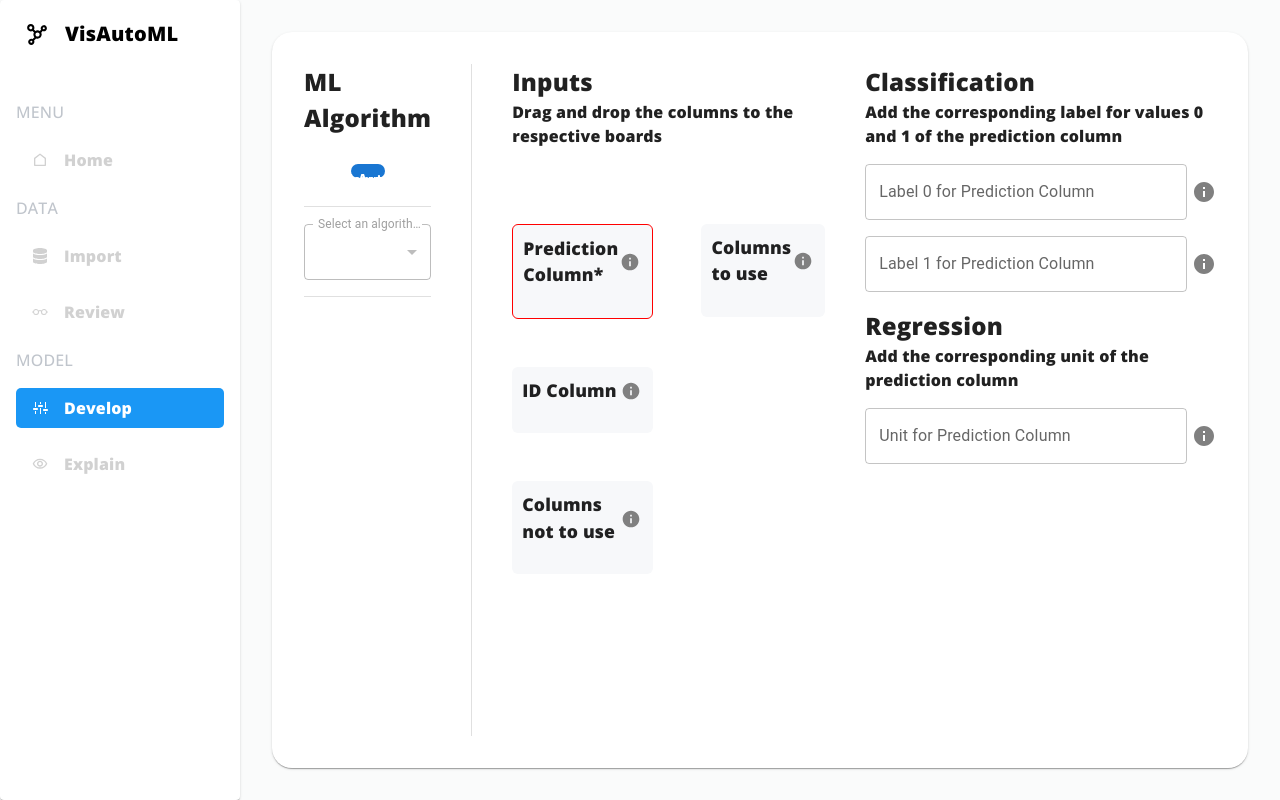
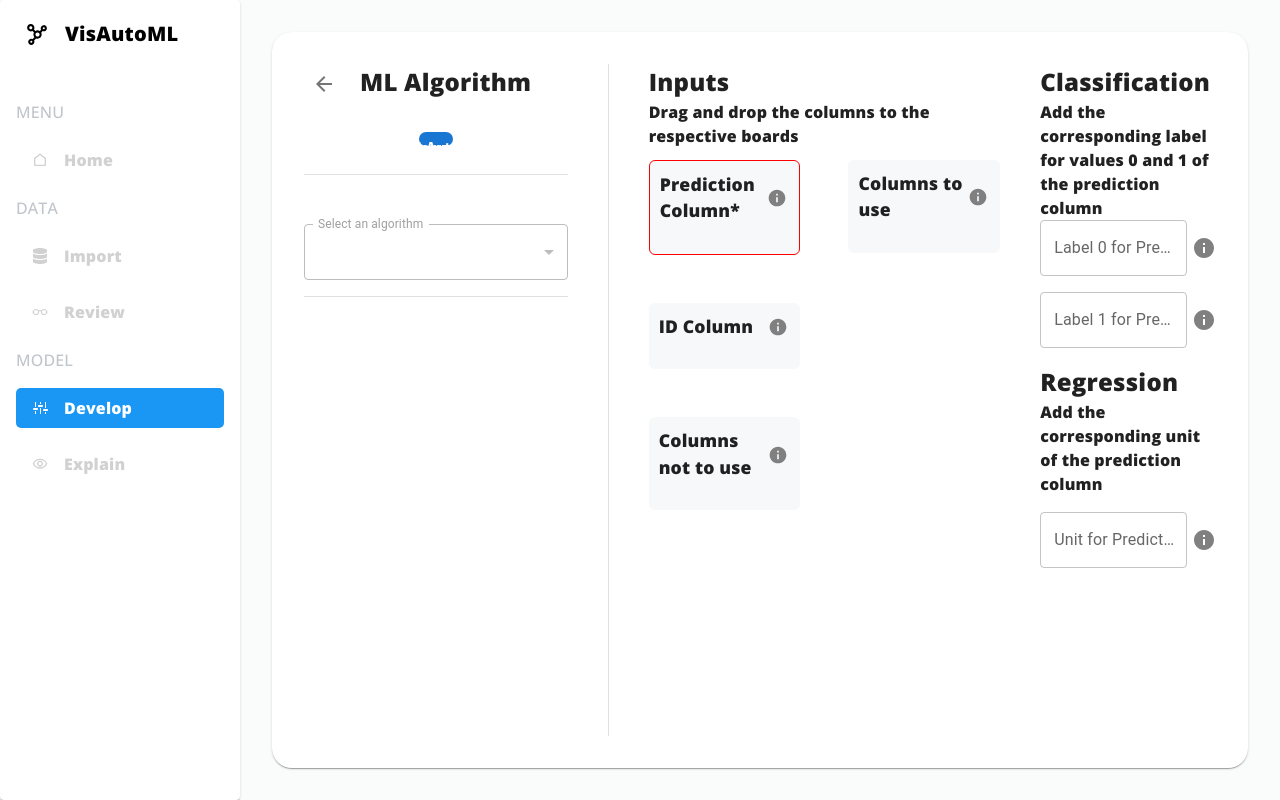
Before and after one commit to tahaboud/VisAutoML, a React (Create React App) app: page /select in a window 1280 px wide. Built offline with nearby package versions, Linux system fonts and the light colour scheme.

Commit message:
finish before bed corrections

```diff
--- /dev/null
+++ b/src/components/select/BackDialog.js
@@ -0,0 +1,40 @@
+import Button from "@mui/material/Button";
+import Dialog from "@mui/material/Dialog";
+import DialogActions from "@mui/material/DialogActions";
+import DialogTitle from "@mui/material/DialogTitle";
+import { useNavigate } from "react-router-dom";
+
+const BackDialog = ({ open, setOpen }) => {
+  const navigate = useNavigate();
+  const handleClose = () => {
+    setOpen(false);
+  };
+  const handleConfirm = () => {
+    setTimeout(() => {
+      setOpen(false);
+      navigate("/review");
+    }, 500);
+  };
+  return (
+    <Dialog open={open} onClose={handleClose} maxWidth="xs" fullWidth>
+      <DialogTitle sx={{ fontFamily: "Open Sans" }}>
+        {"There are unsaved changes, do you wish to discard them?"}
+      </DialogTitle>
+      <DialogActions>
+        <Button onClick={handleClose} sx={{ fontFamily: "Open Sans" }}>
+          Cancel
+        </Button>
+        <Button
+          variant="contained"
+          onClick={handleConfirm}
+          color="error"
+          sx={{ fontFamily: "Open Sans" }}
+        >
+          Ok
+        </Button>
+      </DialogActions>
+    </Dialog>
+  );
+};
+
+export default BackDialog;
--- a/src/components/select/Body.js
+++ b/src/components/select/Body.js
@@ -1,12 +1,14 @@
 import {
   Card,
   Divider,
+  IconButton,
   MenuItem,
   Switch,
   TextField,
   Tooltip,
   Typography,
 } from "@mui/material";
+import ArrowBackIcon from "@mui/icons-material/ArrowBack";
 import { Box } from "@mui/system";
 import { useEffect, useState } from "react";
 import { useSelector } from "react-redux";
@@ -61,7 +63,7 @@ const useStyles = makeStyles({
   },
 });
 
-const Body = () => {
+const Body = ({ open, setOpen }) => {
   const classes = useStyles();
   const { response, model } = useSelector((state) => state.model);
   const [columns, setColumns] = useState([]);
@@ -95,8 +97,12 @@ const Body = () => {
         gap: "2.5em",
       }}
     >
-      <Box>
+      <Box sx={{ flex: 1.5 }}>
         <Box sx={{ height: "10em" }}>
+          <Box sx={{ display: "flex", gap: "1em" }}>
+            <IconButton onClick={() => setOpen(true)}>
+              <ArrowBackIcon />
+            </IconButton>
             <Typography
               sx={{
                 fontSize: "1.5rem",
@@ -106,6 +112,8 @@ const Body = () => {
             >
               ML Algorithm
             </Typography>
+          </Box>
+
           <Box
             sx={{
               display: "flex",
@@ -149,8 +157,8 @@ const Body = () => {
         <Divider sx={{ margin: "1em 0" }} />
       </Box>
       <Divider orientation="vertical" flexItem />
-      <Box sx={{ flex: 1 }}>
-        <Box sx={{ height: "9em" }}>
+      <Box sx={{ flex: 2 }}>
+        <Box sx={{ height: "5em" }}>
           <Typography
             sx={{
               fontSize: "1.5rem",
@@ -176,7 +184,7 @@ const Body = () => {
           setElements={setElements}
         />
       </Box>
-      <Box>
+      <Box sx={{ flex: 1 }}>
         <Typography
           sx={{
             fontSize: "1.5rem",
@@ -199,7 +207,7 @@ const Body = () => {
         <Box
           sx={{
             display: "flex",
-            margin: "1em 0",
+            margin: "0",
             gap: "5px",
             alignItems: "center",
           }}
--- a/src/pages/Select.js
+++ b/src/pages/Select.js
@@ -1,12 +1,16 @@
 import { Box } from "@mui/material";
+import { useState } from "react";
 import Navbar from "../components/common/Navbar";
+import BackDialog from "../components/select/BackDialog";
 import Body from "../components/select/Body";
 
 const Select = () => {
+  const [backDialogOpen, setBackDialogOpen] = useState(false);
   return (
     <Box sx={{ display: "flex", minHeight: "100vh" }}>
       <Navbar />
-      <Body />
+      <Body open={backDialogOpen} setOpen={setBackDialogOpen} />
+      <BackDialog open={backDialogOpen} setOpen={setBackDialogOpen} />
     </Box>
   );
 };
```
Lines whose indentation alone changed are shown as unchanged.
